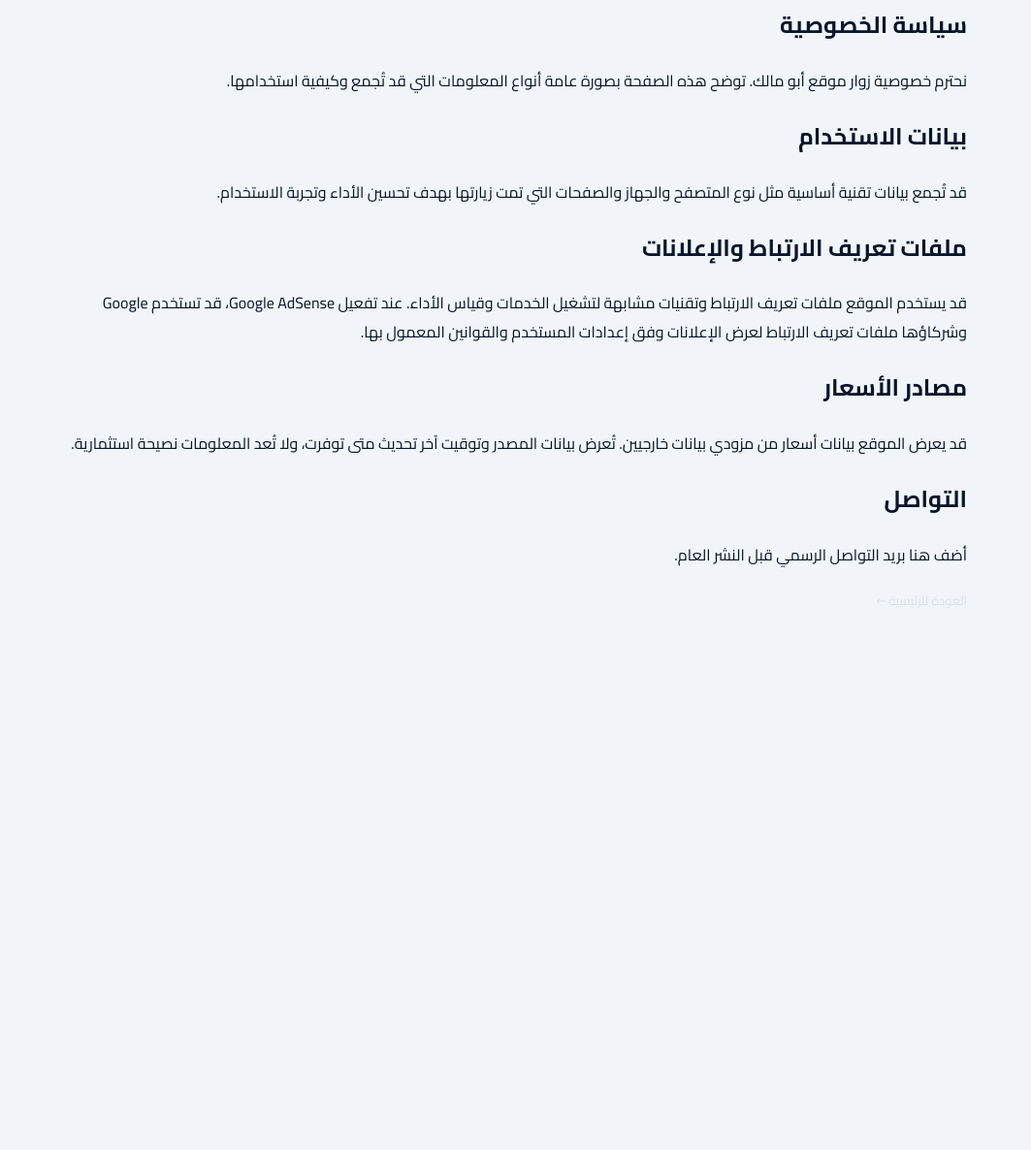
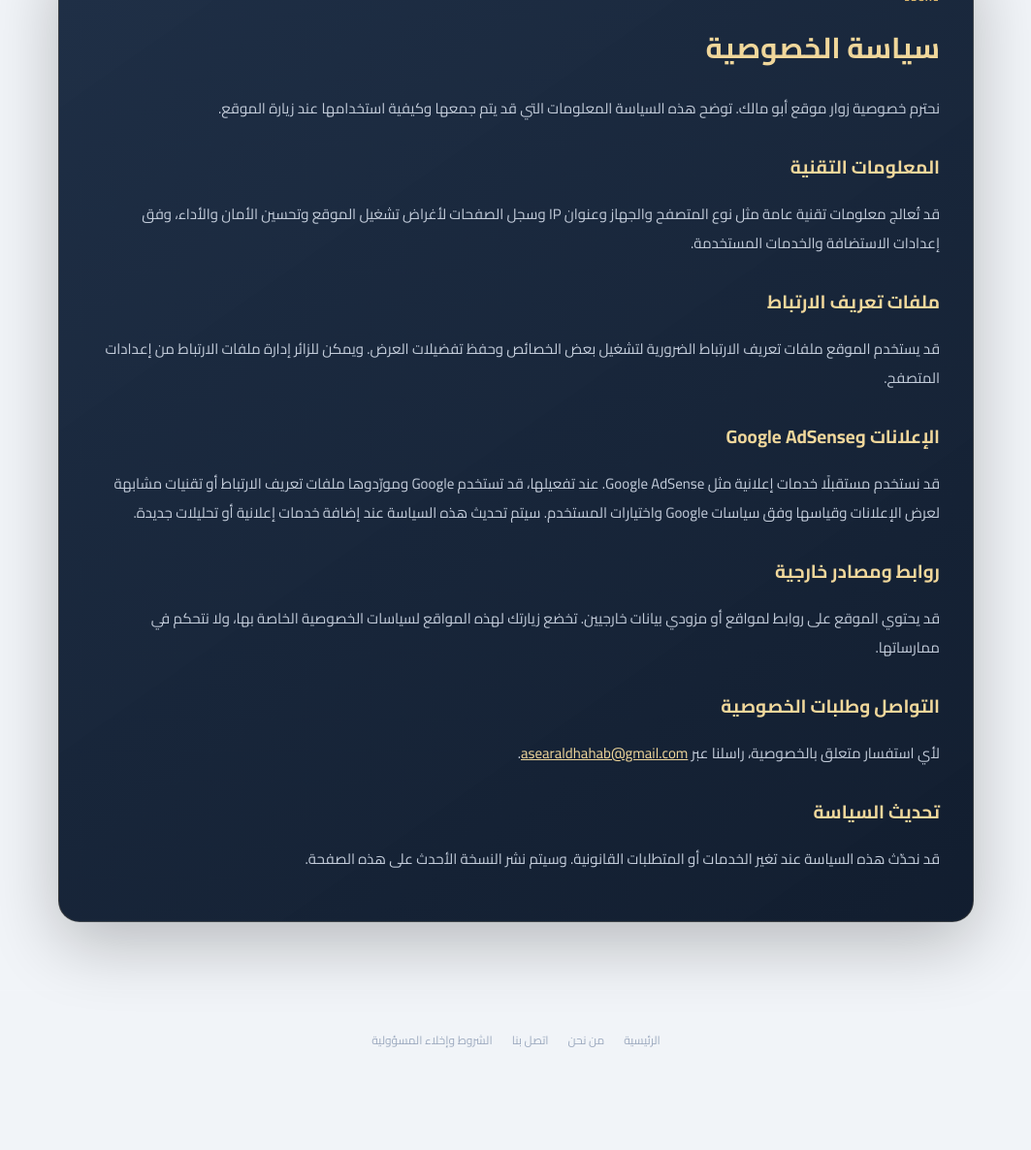
Before and after one commit to osamamansour1992/abu-malek, a website: page privacy.html in a window 1280 px wide. Shown: the part 174-1360 px from the top of the page at 97% size, without its empty margins (108-1171 px from the left). Before the commit the page ends 893 px from the top, so only its background shows below. Drawn offline with Linux system fonts and the light colour scheme.

Commit message:
Complete privacy policy and add contact email

```diff
--- a/privacy.html
+++ b/privacy.html
@@ -1 +1,11 @@
-<!doctype html><html lang="ar" dir="rtl"><head><meta charset="utf-8"><meta name="viewport" content="width=device-width,initial-scale=1"><meta name="theme-color" content="#101b30"><title>سياسة الخصوصية | أبو مالك</title><link rel="stylesheet" href="styles.css"></head><body><header class="topbar"><a class="brand" href="index.html"><span class="brand-mark">أم</span><span><b>أبو مالك</b><small>أسعار الذهب والعملات</small></span></a></header><main style="padding-top:45px;padding-bottom:70px"><section class="section"><span class="eyebrow">LEGAL</span><h1>سياسة الخصوصية</h1><p>نحترم خصوصية زوار موقع أبو مالك. توضح هذه الصفحة بصورة عامة أنواع المعلومات التي قد تُجمع وكيفية استخدامها.</p><h2>بيانات الاستخدام</h2><p>قد تُجمع بيانات تقنية أساسية مثل نوع المتصفح والجهاز والصفحات التي تمت زيارتها بهدف تحسين الأداء وتجربة الاستخدام.</p><h2>ملفات تعريف الارتباط والإعلانات</h2><p>قد يستخدم الموقع ملفات تعريف الارتباط وتقنيات مشابهة لتشغيل الخدمات وقياس الأداء. عند تفعيل Google AdSense، قد تستخدم Google وشركاؤها ملفات تعريف الارتباط لعرض الإعلانات وفق إعدادات المستخدم والقوانين المعمول بها.</p><h2>مصادر الأسعار</h2><p>قد يعرض الموقع بيانات أسعار من مزودي بيانات خارجيين. تُعرض بيانات المصدر وتوقيت آخر تحديث متى توفرت، ولا تُعد المعلومات نصيحة استثمارية.</p><h2>التواصل</h2><p>أضف هنا بريد التواصل الرسمي قبل النشر العام.</p><p><a class="text-link" href="index.html">العودة للرئيسية ←</a></p></section></main></body></html>
+<!doctype html>
+<html lang="ar" dir="rtl"><head><meta charset="utf-8"><meta name="viewport" content="width=device-width,initial-scale=1"><meta name="theme-color" content="#101b30"><meta name="description" content="سياسة الخصوصية لموقع أبو مالك: البيانات التقنية وملفات الارتباط والإعلانات وطرق التواصل."><meta name="robots" content="index,follow"><link rel="canonical" href="https://osamamansour1992.github.io/abu-malek/privacy.html"><title>سياسة الخصوصية | أبو مالك</title><link rel="icon" href="assets/abu-malek-logo.webp" type="image/webp"><link rel="stylesheet" href="styles.css"></head><body>
+<header class="topbar"><a class="brand" href="index.html"><img class="brand-logo" src="assets/abu-malek-logo.webp" alt="شعار أبو مالك" width="48" height="48"><span><b>أبو مالك</b><small>أسعار الذهب والعملات</small></span></a><nav class="desktop-nav"><a href="index.html">الرئيسية</a><a href="about.html">من نحن</a><a href="contact.html">اتصل بنا</a></nav></header>
+<main class="legal-page"><section class="legal-card"><span class="eyebrow">LEGAL</span><h1>سياسة الخصوصية</h1><p>نحترم خصوصية زوار موقع أبو مالك. توضح هذه السياسة المعلومات التي قد يتم جمعها وكيفية استخدامها عند زيارة الموقع.</p>
+<h2>المعلومات التقنية</h2><p>قد تُعالج معلومات تقنية عامة مثل نوع المتصفح والجهاز وعنوان IP وسجل الصفحات لأغراض تشغيل الموقع وتحسين الأمان والأداء، وفق إعدادات الاستضافة والخدمات المستخدمة.</p>
+<h2>ملفات تعريف الارتباط</h2><p>قد يستخدم الموقع ملفات تعريف الارتباط الضرورية لتشغيل بعض الخصائص وحفظ تفضيلات العرض. ويمكن للزائر إدارة ملفات الارتباط من إعدادات المتصفح.</p>
+<h2>الإعلانات وGoogle AdSense</h2><p>قد نستخدم مستقبلًا خدمات إعلانية مثل Google AdSense. عند تفعيلها، قد تستخدم Google ومورّدوها ملفات تعريف الارتباط أو تقنيات مشابهة لعرض الإعلانات وقياسها وفق سياسات Google واختيارات المستخدم. سيتم تحديث هذه السياسة عند إضافة خدمات إعلانية أو تحليلات جديدة.</p>
+<h2>روابط ومصادر خارجية</h2><p>قد يحتوي الموقع على روابط لمواقع أو مزودي بيانات خارجيين. تخضع زيارتك لهذه المواقع لسياسات الخصوصية الخاصة بها، ولا نتحكم في ممارساتها.</p>
+<h2>التواصل وطلبات الخصوصية</h2><p>لأي استفسار متعلق بالخصوصية، راسلنا عبر <a href="mailto:asearaldhahab@gmail.com">asearaldhahab@gmail.com</a>.</p>
+<h2>تحديث السياسة</h2><p>قد نحدّث هذه السياسة عند تغير الخدمات أو المتطلبات القانونية. وسيتم نشر النسخة الأحدث على هذه الصفحة.</p></section></main>
+<footer><div class="footer-page-links"><a href="index.html">الرئيسية</a><a href="about.html">من نحن</a><a href="contact.html">اتصل بنا</a><a href="terms.html">الشروط وإخلاء المسؤولية</a></div></footer></body></html>
```
